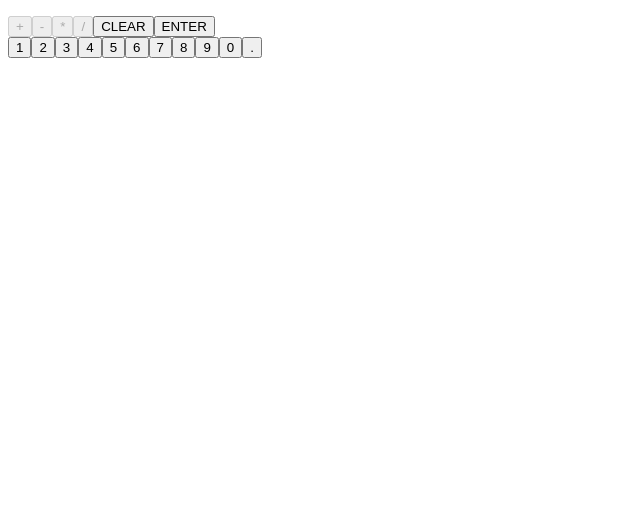
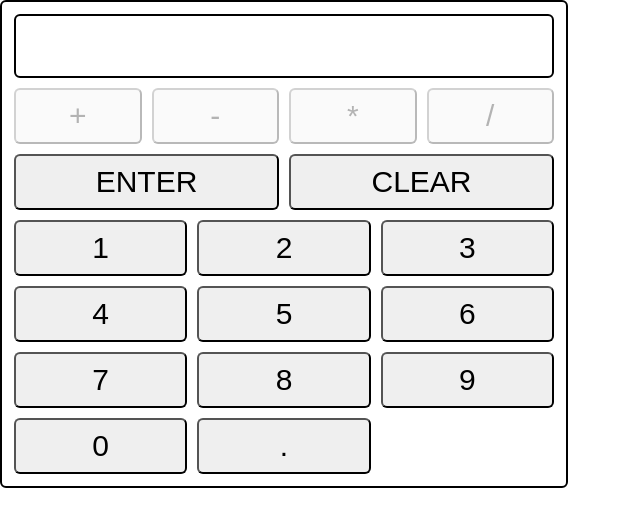
Before and after one commit to Centari2013/basic-calculator, a plain HTML site: page index.html in a window 1280 px wide. Shown: the whole page, without its empty margins (0-640 px from the left). Drawn offline with Linux system fonts and the light colour scheme.

Commit message:
added basic UI styling

```diff
--- a/index.html
+++ b/index.html
@@ -3,6 +3,7 @@
 <head>
     <meta charset="UTF-8">
     <title>Simple Calculator</title>
+    <link rel="stylesheet" href="style.css">
     <script src="script.js" defer></script>
 </head>
 <body>
--- a/script.js
+++ b/script.js
@@ -4,16 +4,21 @@ const mainDiv = document.createElement("div");
 const inputDiv = document.createElement("div");
 const inputText = document.createElement("p");
 const operatorDiv = document.createElement("div");
+const enterClearDiv = document.createElement("div");
 const numberDiv = document.createElement("div");
 
 mainDiv.setAttribute("id", "main-div");
 inputDiv.setAttribute("id", "input-div");
+operatorDiv.setAttribute("id", "operator-div");
+enterClearDiv.setAttribute("id", "enter-clear");
+numberDiv.setAttribute("id", "number-div");
 
 setButtons();
 
 inputDiv.appendChild(inputText);
 mainDiv.appendChild(inputDiv);
 mainDiv.appendChild(operatorDiv);
+mainDiv.appendChild(enterClearDiv);
 mainDiv.appendChild(numberDiv);
 body.appendChild(mainDiv);
 
@@ -40,17 +45,6 @@ function setButtons() {
         operatorDiv.appendChild(opButton);
     }
 
-    //CLEAR BUTTON
-    let clearButton = document.createElement("button");
-    clearButton.textContent = "CLEAR";
-    clearButton.setAttribute("id", "clear");
-    clearButton.addEventListener("click", function () {
-        clearInput();
-        let decimalButton = document.querySelector("#decimal-button");
-        decimalButton.removeAttribute("disabled");
-    });
-    operatorDiv.appendChild(clearButton);
-
     //ENTER BUTTON
     let enterButton = document.createElement("button");
     enterButton.textContent = "ENTER";
@@ -63,7 +57,18 @@ function setButtons() {
         let decimalButton = document.querySelector("#decimal-button");
         decimalButton.removeAttribute("disabled");
     });
-    operatorDiv.appendChild(enterButton);
+    enterClearDiv.appendChild(enterButton);
+
+    //CLEAR BUTTON
+    let clearButton = document.createElement("button");
+    clearButton.textContent = "CLEAR";
+    clearButton.setAttribute("id", "clear");
+    clearButton.addEventListener("click", function () {
+        clearInput();
+        let decimalButton = document.querySelector("#decimal-button");
+        decimalButton.removeAttribute("disabled");
+    });
+    enterClearDiv.appendChild(clearButton);
 
     //NUMBER BUTTONS
     let nums = [[1,"one"], [2,"two"], [3,"three"], [4,"four"], [5,"five"],
--- a/style.css
+++ b/style.css
@@ -6,3 +6,45 @@ ol,ul { list-style: none;}
 blockquote,q { quotes: none;}
 blockquote:before,blockquote:after,q:before,q:after { content: ''; content: none;}
 /*CSS RESET*/
+
+button {
+    font-size: 30px;
+    border-radius: 6px;
+    margin: 5px;
+    line-height: 50px;
+
+}
+
+#main-div {
+    width: 550px;
+    font-size: 40px;
+    border: solid 2px;
+    border-radius: 6px;
+    padding: 7px;
+}
+
+#input-div {
+    height: 50px;
+    border: solid 2px;
+    border-radius: 6px;
+    margin: 5px;
+    padding-top: 10px;
+    padding-left: 10px;
+    padding-right: 10px;
+}
+
+#operator-div {
+    display: grid;
+    grid-template-columns: repeat(4, 1fr);
+}
+
+#enter-clear {
+    display: grid;
+    grid-template-columns: repeat(2, 1fr);
+}
+
+#number-div {
+    display: grid;
+    grid-template-columns: repeat(3, 1fr);
+    grid-template-rows: repeat(4, 1fr);
+}
```
